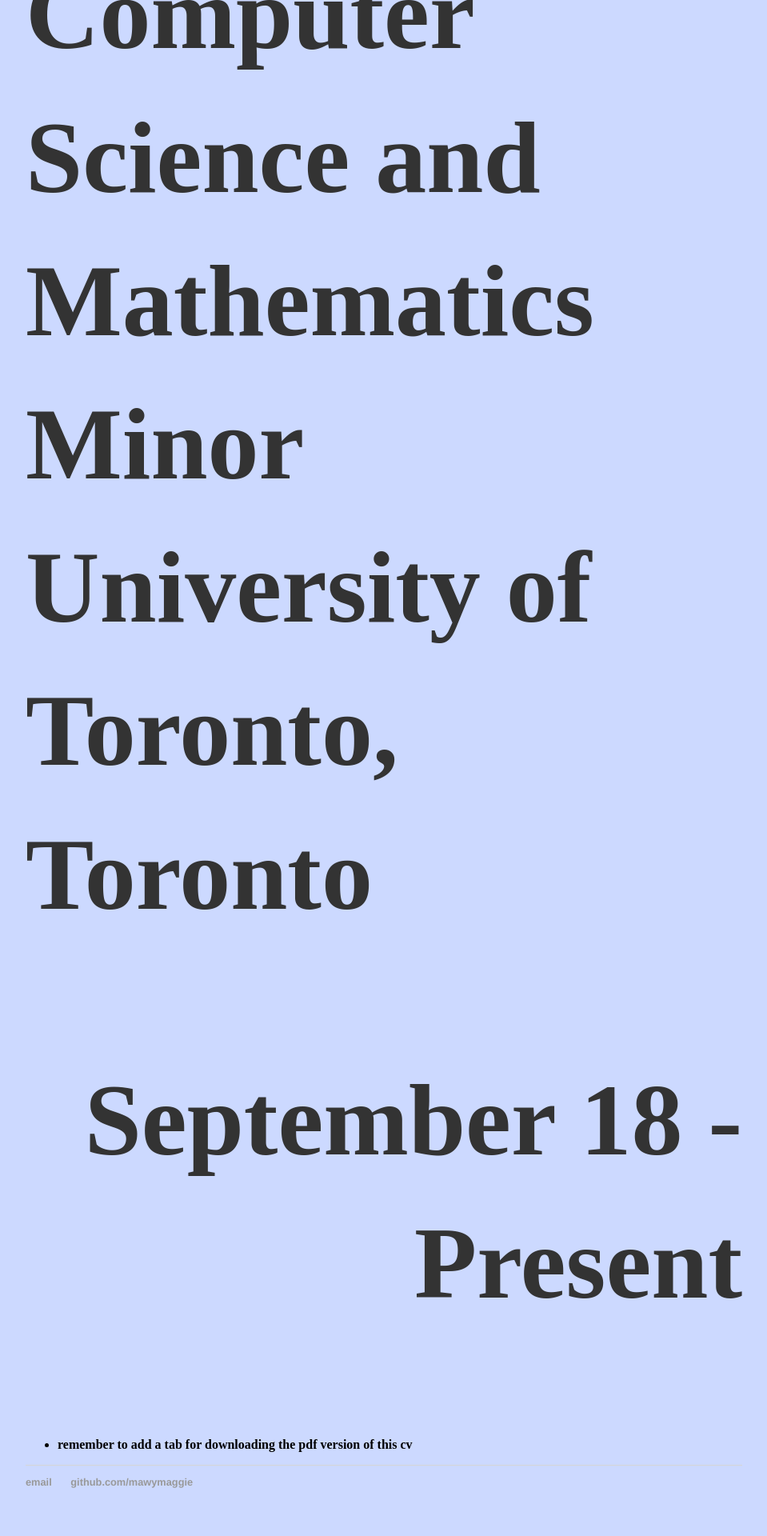
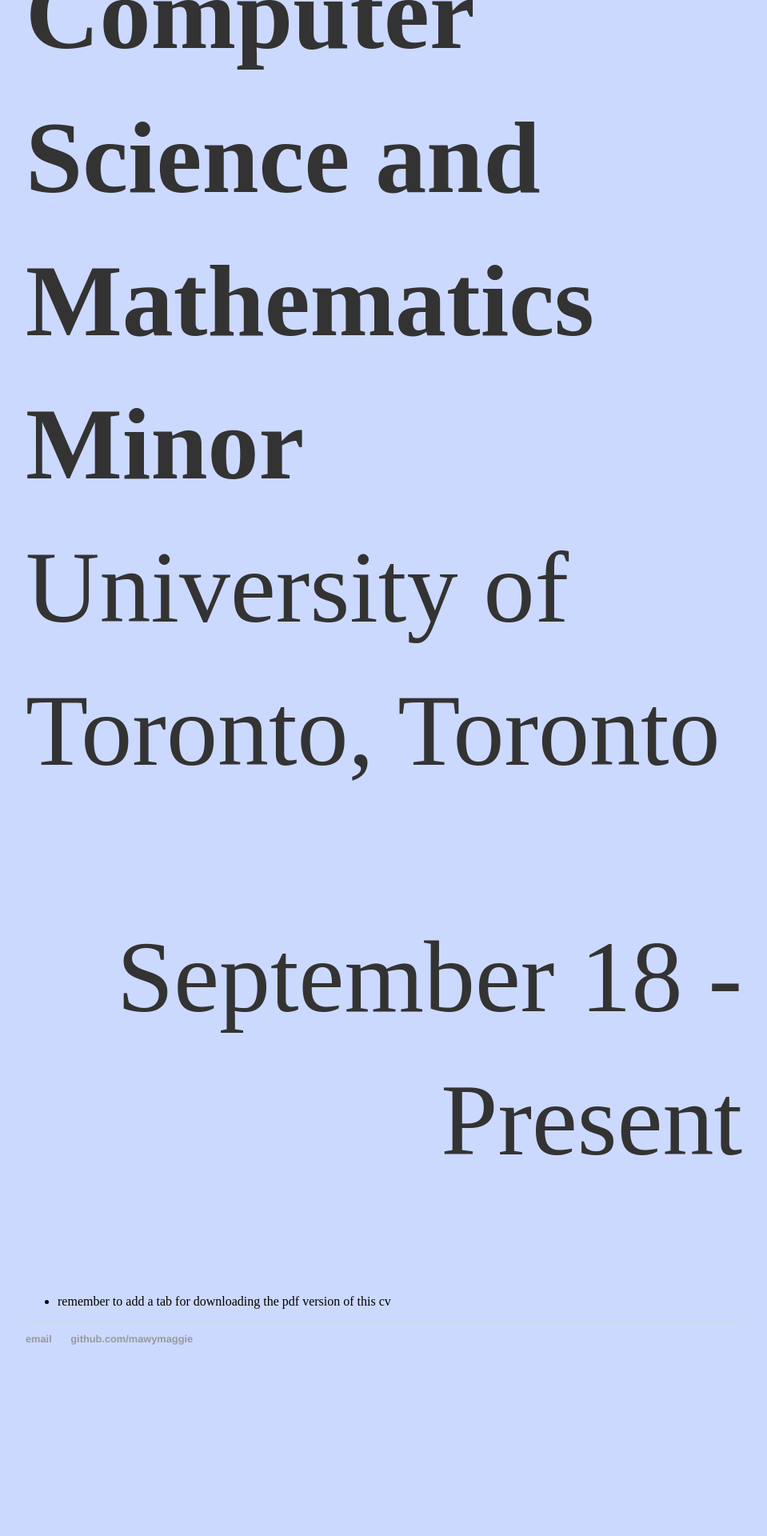
Before and after one commit to mawymaggie/mawymaggie.github.io, a Jekyll site: the page built from cv/index.html, in a window 1280 px wide. Shown: the part 1171-3091 px from the top of the page at 80% size, without its empty margins (160-1119 px from the left). Built offline with Jekyll 4.4.1, drawn with Linux system fonts in a browser that asks for light colours; after the commit the page ends 2912 px from its top, so only the background shows below that.

Commit message:
Update index.html

```diff
--- a/cv/index.html
+++ b/cv/index.html
@@ -8,7 +8,7 @@
         <h2>Maggie Ma</h2>
         <p><b>Affiliation</b><br/> Winnipeg Manitoba Canada R3T 2R5<br/>647-901-6657<br/> mawymaggie.ma@mail.utoronto.ca</p>
         <h2>Education</h2>
-        <p align="left" style="font-size:10vw"><b>Bachelor of Science, Statistics Major,<br/> Computer Science and Mathematics Minor<br/> University of Toronto, Toronto<br/></p>
+        <p align="left" style="font-size:10vw"><b>Bachelor of Science, Statistics Major,<br/> Computer Science and Mathematics Minor</b><br/> University of Toronto, Toronto<br/></p>
         <p align="right" style="font-size:10vw">September 18 - Present<p>
 
         <ul>
```
